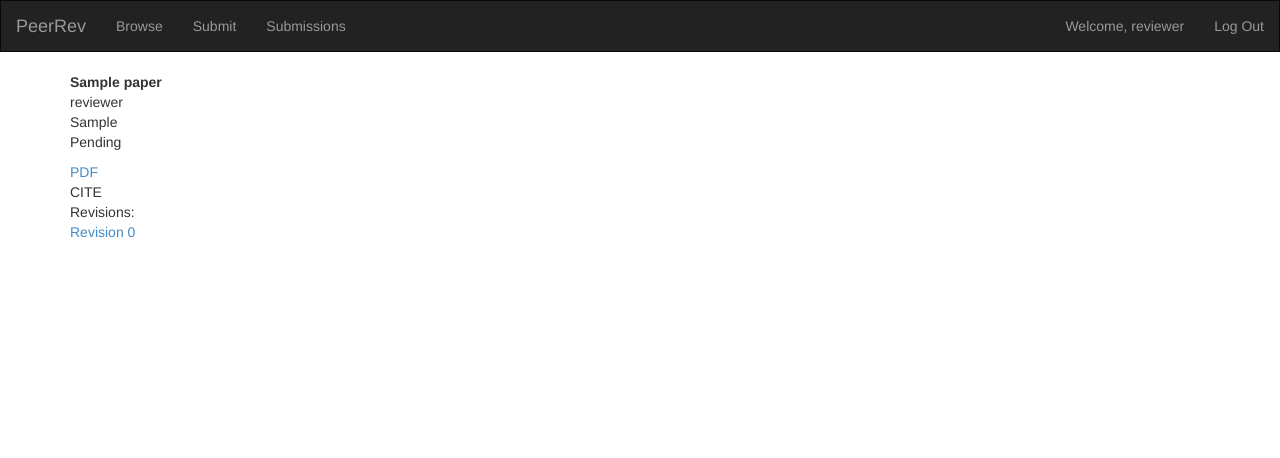
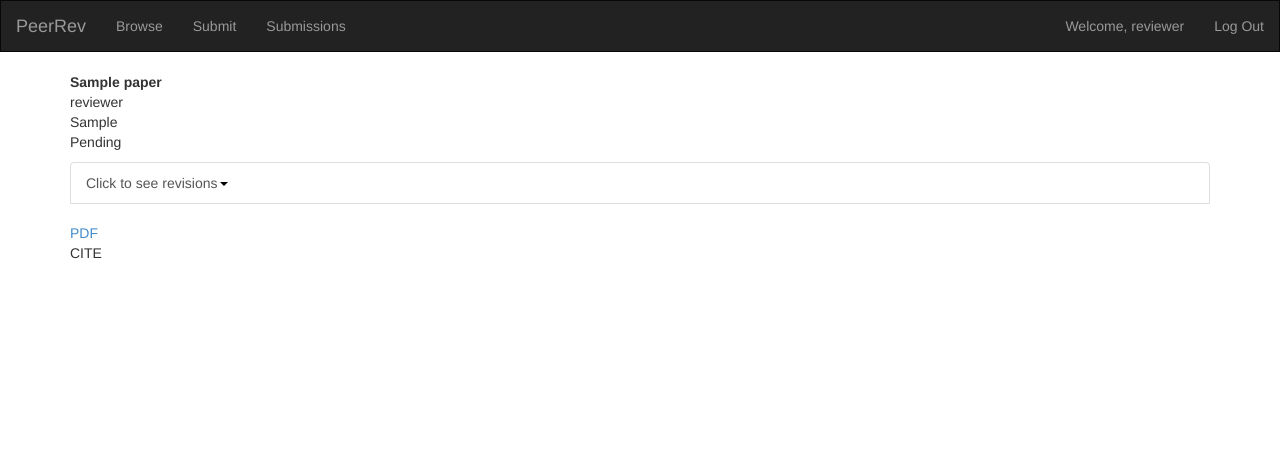
Before and after one commit to crcollins/peer, a Django app: template peer/templates/peer/paper_detail.html in a window 1280 px wide. Shown: the top 458 px of the page. Run offline with Django 3.2, Linux system fonts and the light colour scheme; the template is opened without the code that fills it: values that come from a table or form of the project are taken from there, others are empty; a user stored in the database is signed in; data comes from the database, SQL or seed files in the repository; tables that the repository leaves empty hold one stand-in row (values such as "Sample post"); parts of the project's set-up code (start-up, migrations or seed data) failed here and were passed over; some libraries are stand-ins or nearby versions.

Commit message:
Add tab to hide revision history

```diff
--- a/peer/templates/peer/paper_detail.html
+++ b/peer/templates/peer/paper_detail.html
@@ -19,8 +19,8 @@
             {% endif %}
             </div>
             <p>
-            {% if paper.is_reviewed %}
-                <div class="list-group">
+            <div class="list-group">
+                {% if paper.is_reviewed %}
                     <a class="list-group-item collapse-data-btn" data-toggle="collapse" href="#reviews">
                         Click to see reviews<b class="caret"></b></a>
                     <dl id="reviews" class="dl-horizontal collapse">
@@ -29,19 +29,18 @@
                       <dd>{{ review.comments }}</dd>
                 {% endfor %}
                     </dl>
+                {% endif %}
+                <a class="list-group-item collapse-data-btn" data-toggle="collapse" href="#revisions">
+                        Click to see revisions<b class="caret"></b></a>
+                <div id="revisions" class="collapse">
+                {% for revision in paper.revisions.all %}
+                    <div><a href="{{ revision.pdf_file.url }}">Revision {{ forloop.counter0 }}</a></div>
+                {% endfor %}
                 </div>
-            {% endif %}
+            </div>
         {% endif %}
         <div class="detail"><a href="{{ paper.get_current_url }}">PDF</a></div>
         <div class="cite">CITE</div>
-        {% if request.user == paper.author %}
-            <div class "revisions">
-                <div>Revisions:</div>
-                {% for revision in paper.revisions.all %}
-                    <div><a href="{{ revision.pdf_file.url }}">Revision {{ forloop.counter0 }}</a></div>
-                {% endfor %}
-            </div>
-        {% endif %}
     </div>
 </div>
 {% endblock %}
```
